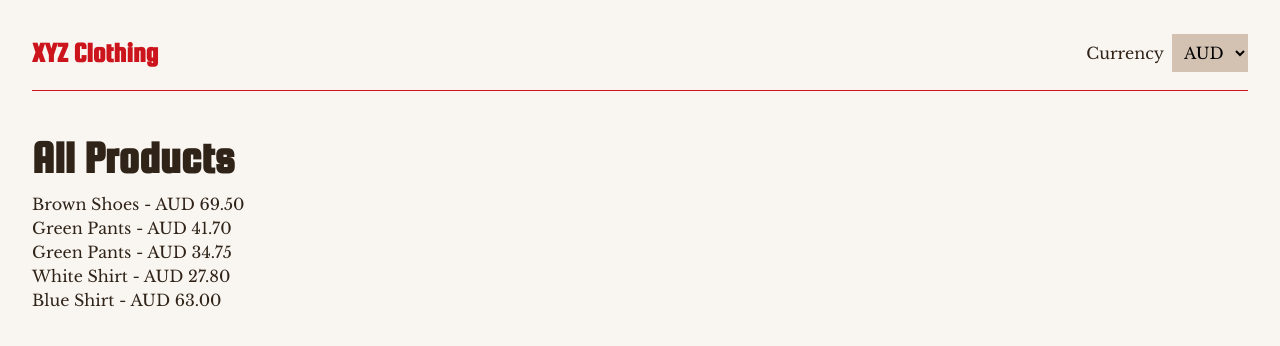
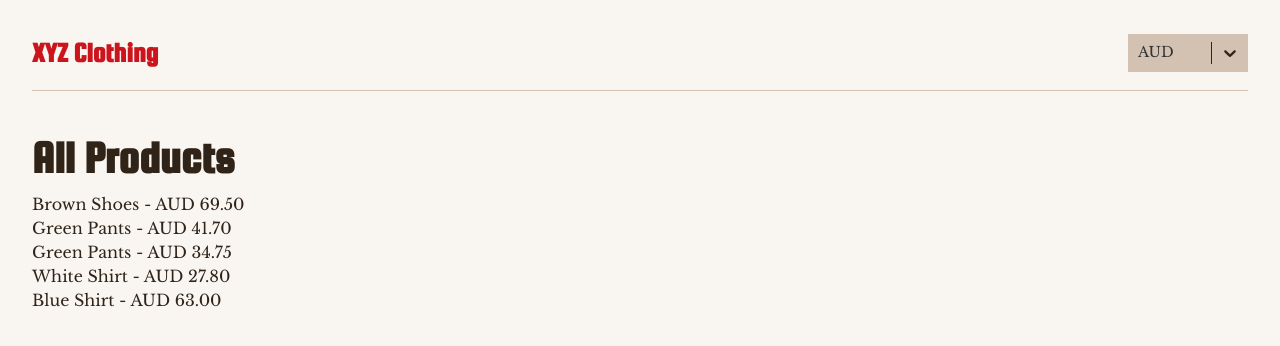
Before and after one commit to andrew-rayco/xyz-clothing, a React (Vite) app: page / in a window 1280 px wide. Shown: the top 346 px of the page. Built offline with nearby package versions, Linux system fonts and the light colour scheme.

Commit message:
Replaces html select with react-select

```diff
--- a/package.json
+++ b/package.json
@@ -12,7 +12,8 @@
     "prop-types": "^15.7.2",
     "react": "^16.9.0",
     "react-dom": "^16.9.0",
-    "react-router-dom": "^5.1.2"
+    "react-router-dom": "^5.1.2",
+    "react-select": "^3.0.8"
   },
   "devDependencies": {
     "@babel/core": "^7.5.5",
--- a/src/components/App.js
+++ b/src/components/App.js
@@ -18,7 +18,7 @@ class App extends Component {
   }
 
   handleCurrencyChange(e) {
-    this.setState({ selectedCurrency: e.target.value })
+    this.setState({ selectedCurrency: e.value })
   }
 
   render() {
--- a/src/components/Header.js
+++ b/src/components/Header.js
@@ -1,6 +1,13 @@
 import React from 'react'
 import PropTypes from 'prop-types'
 import { Link } from 'react-router-dom'
+import Select from 'react-select'
+
+const selectOptions = [
+  { value: 'AUD', label: 'AUD' },
+  { value: 'USD', label: 'USD' },
+  { value: 'CNY', label: 'CNY' }
+]
 
 const Header = ({ handleChange, userCurrency }) => {
   return (
@@ -8,18 +15,14 @@ const Header = ({ handleChange, userCurrency }) => {
       <Link to="/">
         <h1>XYZ Clothing</h1>
       </Link>
-      <div>
-        <label htmlFor="currency">Currency</label>
-        <select
-          name="currency"
-          id="currency"
-          onChange={handleChange}
-          value={userCurrency}
-        >
-          <option value="AUD">AUD</option>
-          <option value="USD">USD</option>
-          <option value="CNY">CNY</option>
-        </select>
+      <div className="currency-select">
+        <Select
+          value={{ value: userCurrency, label: userCurrency }}
+          onChange={e => handleChange(e)}
+          options={selectOptions}
+          className={'rs-container'}
+          classNamePrefix={'rs'}
+        />
       </div>
     </div>
   )
--- a/src/scss/_header.scss
+++ b/src/scss/_header.scss
@@ -4,19 +4,36 @@
   align-items: center;
   padding-bottom: 1em;
   margin-bottom: 2em;
-  border-bottom: 1px solid $primary;
+  border-bottom: 1px solid $secondary;
 
-  select {
+  // Styles for the react-select component with `classNamePrefix` prop given `rs`
+  // Refer: https://react-select.com/styles#using-classnames
+  .rs-container {
+    width: 120px;
+    border: none;
+    font-size: 0.9em;
+  }
+
+  .rs__control {
     background: $secondary;
-    border: 0;
-    padding: 0.5em;
-    margin-left: 0.5em;
-    transition: all 0.15s linear;
+    border: none;
+    border-radius: 0;
+    color: white;
+
+    &--is-focused {
+      box-shadow: none;
+    }
+  }
+
+  .rs__indicator {
+    color: $bodyColor;
 
     &:hover {
-      background: $primary;
-      color: $bgColor;
-      transition: all 0.15s linear;
+      color: $primary;
+    }
+
+    &-separator {
+      background-color: $bodyColor;
     }
   }
 }
```
Also changed, not shown: 1 other file (tests, documents, lock files or other folders).
